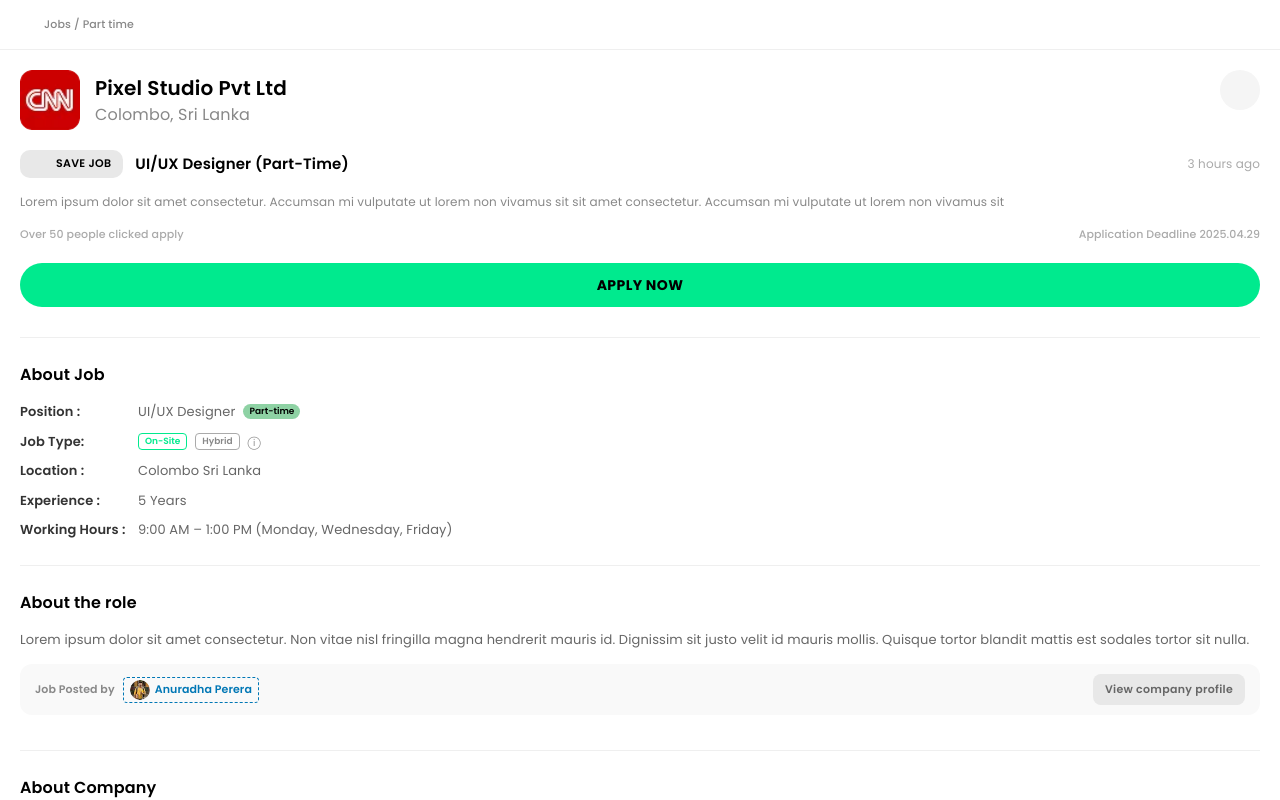
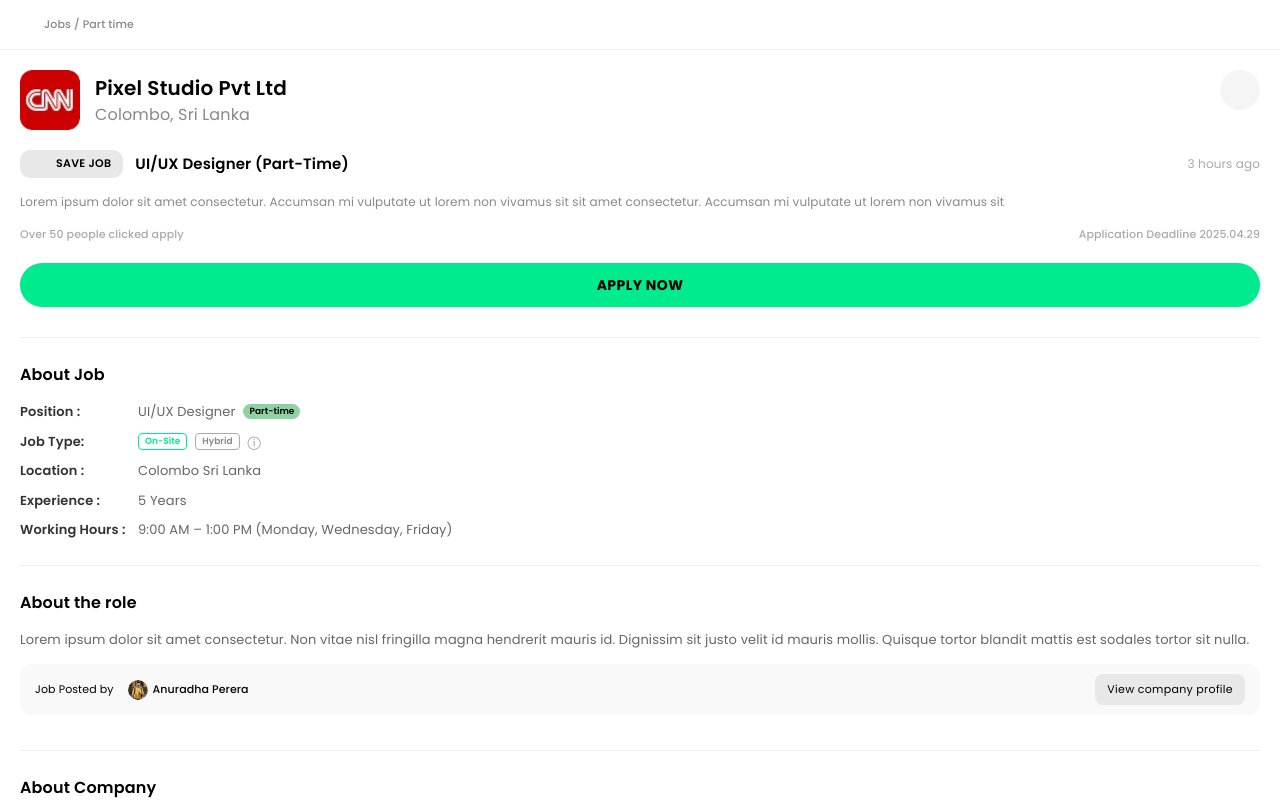
Before and after one commit to UdulaPahasara/Nexus-Frontend-, a React (Vite) app: page /job-detail in a window 1280 px wide. Shown: the top 800 px of the page. Built offline with nearby package versions, Linux system fonts and the light colour scheme; some icons are missing.

Commit message:
feat: implement JobDetail component for part-time jobs, displaying detailed information, apply/save options, and dark mode support.

```diff
--- a/src/components/jobs/partime/jobdetail/jobdetail.jsx
+++ b/src/components/jobs/partime/jobdetail/jobdetail.jsx
@@ -1,4 +1,4 @@
-import React from 'react';
+import React, { useState } from 'react';
 import { Box, Typography, Button, IconButton } from '@mui/material';
 import CloseIcon from '@mui/icons-material/Close';
 import MoreHorizIcon from '@mui/icons-material/MoreHoriz';
@@ -14,9 +14,11 @@ import mp5 from '../../../../assets/Home/sevice/chats/messegeprofilepic/mp5.webp
 import mp6 from '../../../../assets/Home/sevice/chats/messegeprofilepic/mp6.webp';
 
 import { useNavigate } from 'react-router-dom';
+import ShareJob from '../sharejob';
 
 const JobDetail = ({ darkMode, onBack, job, onApply }) => {
     const navigate = useNavigate();
+    const [shareAnchorEl, setShareAnchorEl] = useState(null);
 
     const currentJob = job || {
         id: 1,
@@ -64,10 +66,17 @@ const JobDetail = ({ darkMode, onBack, job, onApply }) => {
                         Jobs / Part time
                     </Typography>
                 </Box>
-                <Box sx={{ color: darkMode ? '#fff' : '#000', cursor: 'pointer' }}>
+                <Box onClick={(e) => setShareAnchorEl(e.currentTarget)} sx={{ color: darkMode ? '#fff' : '#000', cursor: 'pointer' }}>
                     <MoreHorizIcon sx={{ fontSize: '20px' }} />
                 </Box>
             </Box>
+
+            <ShareJob
+                anchorEl={shareAnchorEl}
+                open={Boolean(shareAnchorEl)}
+                onClose={() => setShareAnchorEl(null)}
+                darkMode={darkMode}
+            />
 
             <Box sx={{ flex: 1, overflowY: 'auto', p: '20px', '&::-webkit-scrollbar': { display: 'none' }, scrollbarWidth: 'none' }}>
                 {/* --- COMPANY BRANDING --- */}
@@ -234,14 +243,14 @@ const JobDetail = ({ darkMode, onBack, job, onApply }) => {
                         gap: '10px'
                     }}>
                         <Box sx={{ display: 'flex', alignItems: 'center', gap: '8px', flexWrap: 'wrap' }}>
-                            <Typography sx={{ fontSize: '11px', color: '#888', fontWeight: 600, fontFamily: 'Poppins', whiteSpace: 'nowrap' }}>Job Posted by</Typography>
-                            <Box sx={{ display: 'flex', alignItems: 'center', gap: '5px', border: '1px dashed #0077B5', p: '2px 6px', borderRadius: '4px', whiteSpace: 'nowrap' }}>
+                            <Typography sx={{ fontSize: '11px', color: 'rgba(0, 0, 0, 1)', fontWeight: 400, fontFamily: 'Poppins', whiteSpace: 'nowrap' }}>Job Posted by</Typography>
+                            <Box sx={{ display: 'flex', alignItems: 'center', gap: '5px', p: '2px 6px', borderRadius: '4px', whiteSpace: 'nowrap' }}>
                                 <Box component="img" src={mp5} sx={{ width: '20px', height: '20px', borderRadius: '50%' }} />
-                                <Typography sx={{ fontSize: '11px', color: '#0077B5', fontWeight: 600, fontFamily: 'Poppins', whiteSpace: 'nowrap' }}>Anuradha Perera</Typography>
+                                <Typography sx={{ fontSize: '11px', fontWeight: 500, fontFamily: 'Poppins', whiteSpace: 'nowrap' }}>Anuradha Perera</Typography>
                             </Box>
                         </Box>
                         <Button sx={{
-                            textTransform: 'none', color: '#666', fontSize: '11px', fontWeight: 600,
+                            textTransform: 'none', color: 'rgba(0, 0, 0, 1)', fontSize: '11px', fontWeight: 400,
                             bgcolor: darkMode ? 'rgba(255,255,255,0.1)' : '#E8E8E8',
                             borderRadius: '8px', px: '12px', fontFamily: 'Poppins', whiteSpace: 'nowrap',
                             width: { xs: '100%', sm: 'auto' }
```
